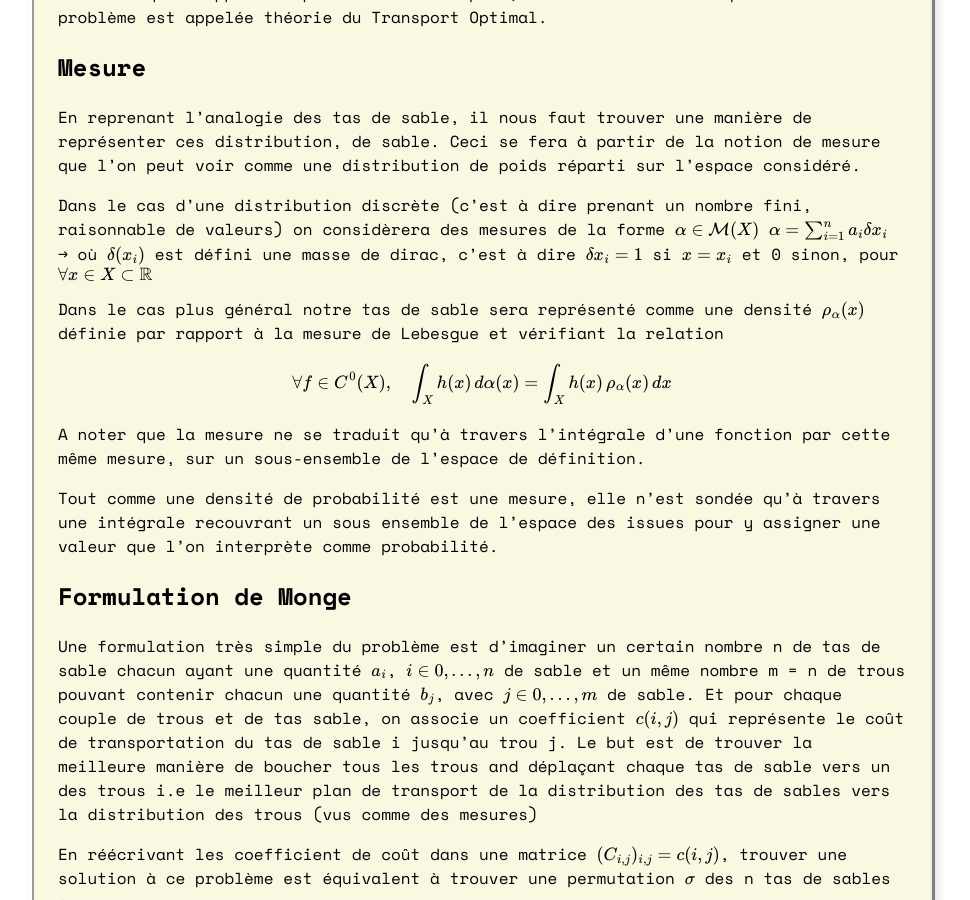
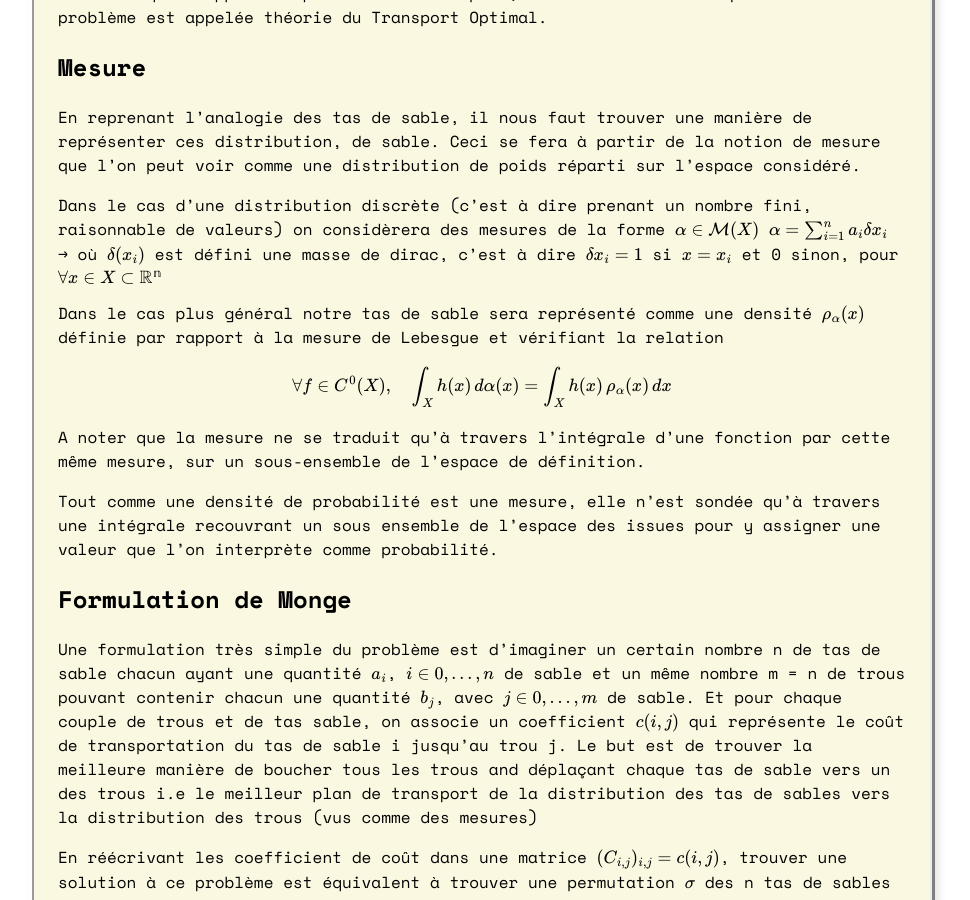
Before and after one commit to 3imaginaryboys3/3imaginaryboys3.github.io, a Jekyll site: the page built from _posts/2025-07-19-du-probl-me-de-transport-la-distance-de-gromov-wassertein.md, in a window 1280 px wide and 900 px high, scrolled down 1173 px. Shown: the whole window, without its empty margins (158-1128 px from the left). Built offline with Jekyll 4.4.1, drawn with Linux system fonts in a browser that asks for light colours; some web fonts are replaced; comment, search, counter and statistics services are not loaded.

```diff
--- a/_posts/2025-07-19-du-probl-me-de-transport-la-distance-de-gromov-wassertein.md
+++ b/_posts/2025-07-19-du-probl-me-de-transport-la-distance-de-gromov-wassertein.md
@@ -31,7 +31,7 @@ En reprenant l’analogie des tas de sable, il nous faut trouver une manière de
 Dans le cas d’une distribution discrète (c’est à dire prenant un nombre fini, raisonnable de valeurs) on considèrera des mesures de la forme
 $$\alpha \in \mathcal{M}(X)$$
 $$\alpha = \sum_{i=1}^{n} a_i \delta{x_i} $$
-→ où $\delta(x_i)$ est défini une masse de dirac, c'est à dire $\delta{x_i} = 1 $ si $x = x_i$ et 0 sinon, pour $ \forall x \in X \subset \mathbb{R}$
+→ où $\delta(x_i)$ est défini une masse de dirac, c'est à dire $\delta{x_i} = 1 $ si $x = x_i$ et 0 sinon, pour $ \forall x \in X \subset \mathbb{R^n}$
 
 Dans le cas plus général notre tas de sable sera représenté comme une densité $\rho_\alpha(x)$ définie par rapport à la mesure de Lebesgue et vérifiant la relation
 
```
